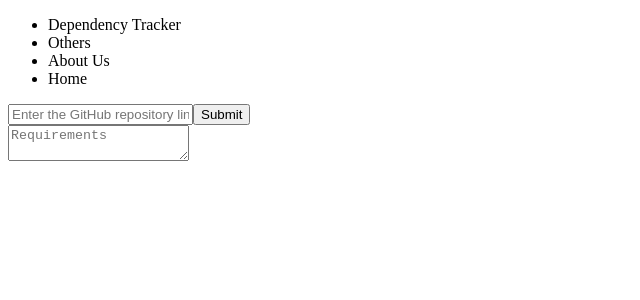
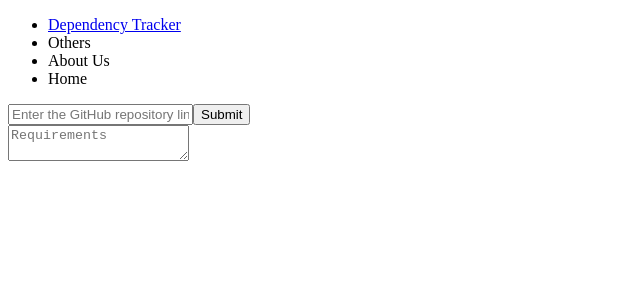
Before and after one commit to VishuKunal/Git-Hub-Repo-Analyzer, a React (Create React App) app in the folder frontend/: page / in a window 1280 px wide. Shown: the top 300 px of the page, without its empty margins (0-640 px from the left). Built offline with nearby package versions, Linux system fonts and the light colour scheme.

Commit message:
linked Dependency tracker

```diff
--- a/frontend/src/components/Navbar.jsx
+++ b/frontend/src/components/Navbar.jsx
@@ -1,11 +1,12 @@
 import React from "react";
 import '../styles/Navbar.css';
+import { Link } from 'react-router-dom';
 
 const Navbar = () => {
     return (
         <div className="navbarContainer">
             <ul>
-                <li>Dependency Tracker</li>
+                <li><Link to="/components/DependencyTracker">Dependency Tracker</Link></li>
                 <li>Others</li>
                 <li>About Us</li>
                 <li>Home</li>
```
